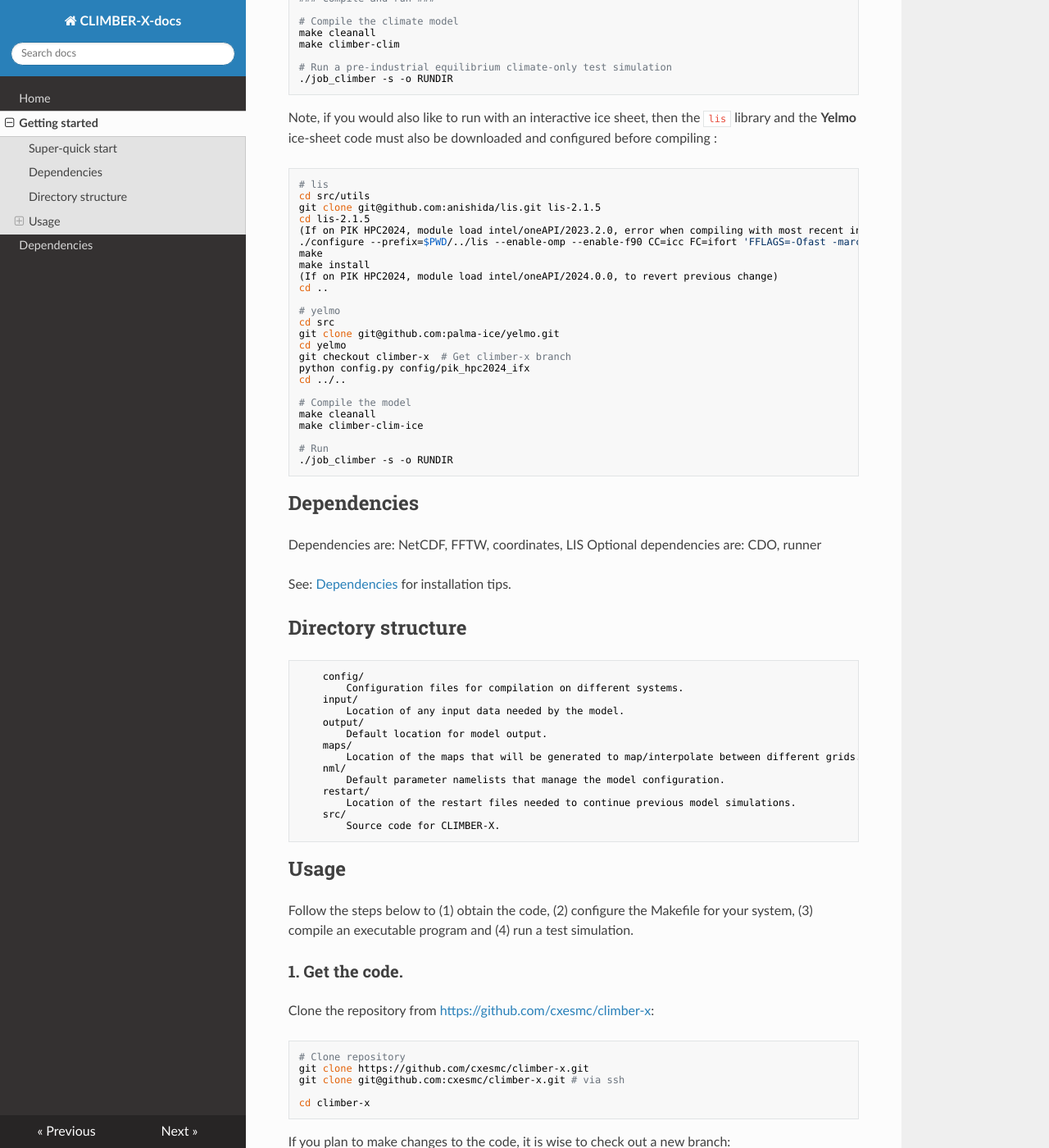
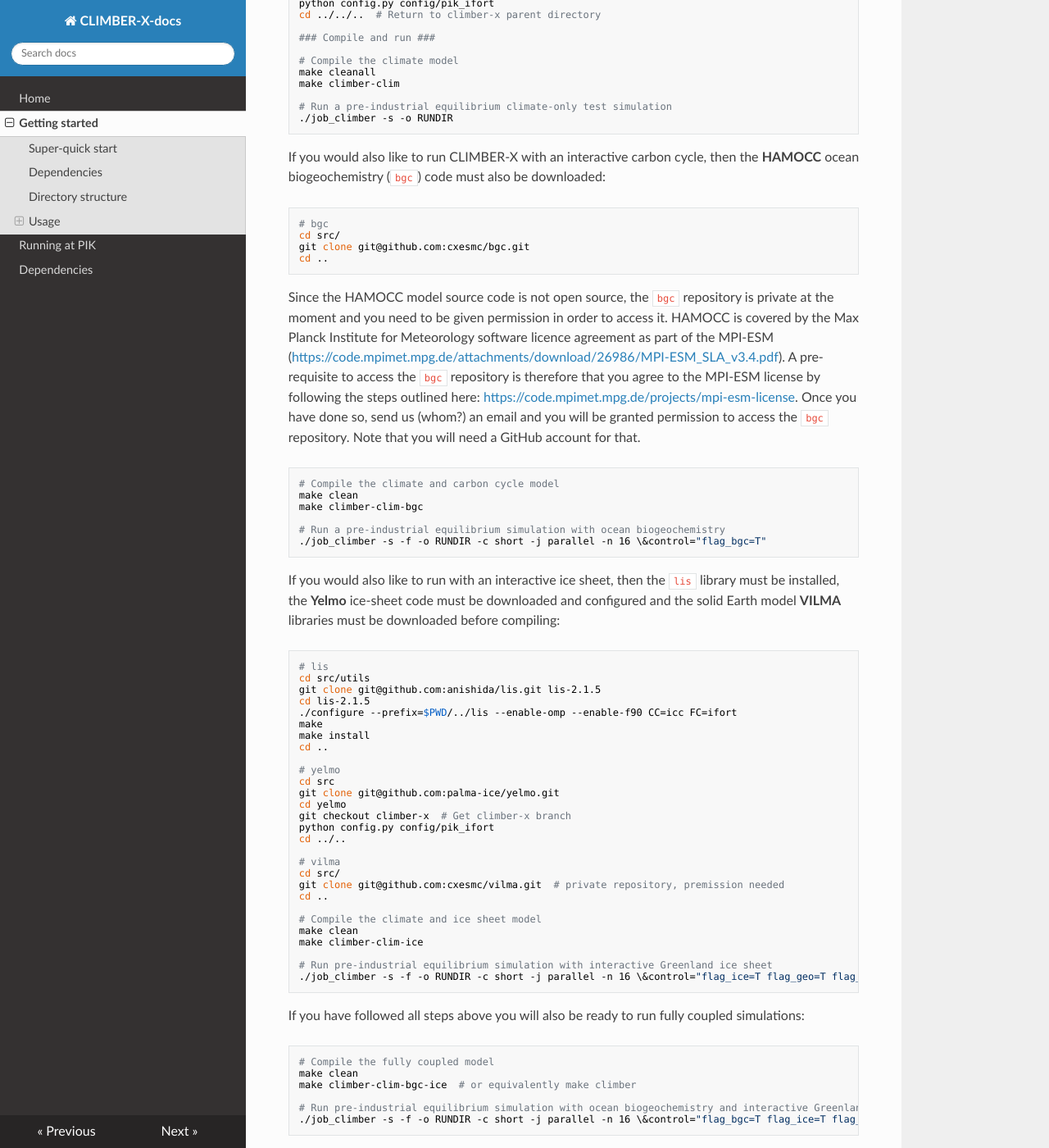
Before and after one commit to cxesmc/climber-docs, an MkDocs documentation site: the page built from docs/getting-started.md, in a window 1280 px wide and 1400 px high, scrolled down 779 px. Shown: the whole window at 82% size. Built offline with MkDocs 1.6.1, drawn with Linux system fonts in a browser that asks for light colours; nearby versions of some CDN libraries; some of the changed text lies outside the part shown.

Commit message:
added running-at-pik file

````diff
--- a/docs/getting-started.md
+++ b/docs/getting-started.md
@@ -1,13 +1,15 @@
 # Getting started
 
 Here you can find the basic information and steps needed to get **CLIMBER-X** running.
+
+If you want to run the model at PIK, see: [Running-at-PIK](running-at-pik.md) for detailed instructions.
 
 ## Super-quick start
 
 A summary of commands to get started is given below, assuming you are installing the PIK cluster using the `ifort` compiler. For more detailed information see subsequent sections.
 
 ```bash
-### Download the climber code ###
+### Download the CLIMBER-X code ###
 
 # Clone repository
 git clone git@github.com:cxesmc/climber-x.git
@@ -25,7 +27,7 @@
 rm fftw-3.3.10.tar.gz
 mv fftw-3.3.10 fftw
 cd fftw
-./configure --prefix=$PWD --enable-openmp CC=icx F77=ifx 'FFLAGS=-Ofast -march=core-avx2 -mtune=core-avx2 -traceback' 'CFLAGS=-Ofast -march=core-avx2 -mtune=core-avx2 -traceback'
+./configure --prefix=$PWD --enable-openmp CC=icc F77=ifort
 make
 make install
 cd ..
@@ -34,7 +36,7 @@
 cd src/utils/
 git clone git@github.com:cxesmc/coordinates.git
 cd coordinates
-python config.py config/pik_hpc2024_ifx
+python config.py config/pik_ifort
 cd ../../..  # Return to climber-x parent directory
 
 ### Compile and run ###
@@ -47,19 +49,45 @@
 ./job_climber -s -o RUNDIR
 ```
 
-Note, if you would also like to run with an interactive ice sheet, then the `lis`
-library and the **Yelmo** ice-sheet code must also be downloaded and configured before compiling :
+If you would also like to run CLIMBER-X with an interactive carbon cycle, then the **HAMOCC**
+ocean biogeochemistry (`bgc`) code must also be downloaded:
+
+```bash
+# bgc
+cd src/
+git clone git@github.com:cxesmc/bgc.git
+cd ..
+```
+Since the HAMOCC model source code is not open source, the `bgc` repository is private at the moment and
+you need to be given permission in order to access it. HAMOCC is covered by the Max Planck Institute for
+Meteorology software licence agreement as part of the MPI-ESM ([https://code.mpimet.mpg.de/attachments/download/26986/MPI-ESM_SLA_v3.4.pdf](https://code.mpimet.mpg.de/attachments/download/26986/MPI-ESM_SLA_v3.4.pdf)).
+A pre-requisite to access the `bgc` repository is therefore that you agree to the MPI-ESM license
+by following the steps outlined here: [https://code.mpimet.mpg.de/projects/mpi-esm-license](https://code.mpimet.mpg.de/projects/mpi-esm-license).
+Once you have done so, send us (whom?) an email and you will be granted permission to access
+the `bgc` repository.
+Note that you will need a GitHub account for that.
+
+```bash
+# Compile the climate and carbon cycle model
+make clean
+make climber-clim-bgc
+
+# Run a pre-industrial equilibrium simulation with ocean biogeochemistry
+./job_climber -s -f -o RUNDIR -c short -j parallel -n 16 \&control="flag_bgc=T"
+```
+
+If you would also like to run with an interactive ice sheet, then the `lis`
+library must be installed, the **Yelmo** ice-sheet code must be downloaded and configured
+and the solid Earth model **VILMA** libraries must be downloaded before compiling:
 
 ```bash
 # lis
 cd src/utils
 git clone git@github.com:anishida/lis.git lis-2.1.5
 cd lis-2.1.5
-(If on PIK HPC2024, module load intel/oneAPI/2023.2.0, error when compiling with most recent intel OneAPI 2024.0)
-./configure --prefix=$PWD/../lis --enable-omp --enable-f90 CC=icc FC=ifort 'FFLAGS=-Ofast -march=core-avx2 -mtune=core-avx2 -traceback' 'CFLAGS=-Ofast -march=core-avx2 -mtune=core-avx2 -traceback'
+./configure --prefix=$PWD/../lis --enable-omp --enable-f90 CC=icc FC=ifort
 make
 make install
-(If on PIK HPC2024, module load intel/oneAPI/2024.0.0, to revert previous change)
 cd ..
 
 # yelmo
@@ -67,16 +95,33 @@
 git clone git@github.com:palma-ice/yelmo.git
 cd yelmo
 git checkout climber-x  # Get climber-x branch
-python config.py config/pik_hpc2024_ifx
+python config.py config/pik_ifort
 cd ../..
 
-# Compile the model
-make cleanall
+# vilma
+cd src/
+git clone git@github.com:cxesmc/vilma.git  # private repository, premission needed
+cd ..
+
+# Compile the climate and ice sheet model
+make clean
 make climber-clim-ice
 
-# Run
-./job_climber -s -o RUNDIR
+# Run pre-industrial equilibrium simulation with interactive Greenland ice sheet
+./job_climber -s -f -o RUNDIR -c short -j parallel -n 16 \&control="flag_ice=T flag_geo=T flag_smb=T flag_imo=T ice_model_name=yelmo ice_domain_name=GRL-16KM"
 ```
+
+If you have followed all steps above you will also be ready to run fully coupled simulations:
+
+```bash
+# Compile the fully coupled model
+make clean
+make climber-clim-bgc-ice  # or equivalently make climber
+
+# Run pre-industrial equilibrium simulation with ocean biogeochemistry and interactive Greenland ice sheet
+./job_climber -s -f -o RUNDIR -c short -j parallel -n 16 \&control="flag_bgc=T flag_ice=T flag_geo=T flag_smb=T flag_imo=T ice_model_name=yelmo ice_domain_name=GRL-16KM"
+```
+
 
 ## Dependencies
 
@@ -160,12 +205,12 @@
 make climber-clim
 ```
 
-There are currently four different versions of **CLIMBER-X** that can be compiled:
+There are currently four different flavors of **CLIMBER-X** that can be compiled:
 
-- `climber-clim`: minimal configuration with ocn,atm,lnd,sic
-- `climber-clim-bgc`: clim plus with bgc
-- `climber-clim-ice`: clim plus with ice
-- `climber-clim-bgc-ice`: clim plus with bgc and ice
+- `climber-clim`: minimal climate configuration with atmosphere, ocean, sea ice and land
+- `climber-clim-bgc`: clim plus with ocean biogeochemistry
+- `climber-clim-ice`: clim plus with ice sheets
+- `climber-clim-bgc-ice`: clim plus with ocean biogeochemistry and ice sheets
 
 These can be compiled by calling the individual names, e.g. `make climber-clim` or `make climber-clim-bgc-ice`. By default, it is also possible to call `make climber` as a shorter alias for `make climber-clim-bgc-ice`.
 
--- a/mkdocs.yml
+++ b/mkdocs.yml
@@ -2,6 +2,7 @@
 nav:
     - Home: index.md
     - Getting started: getting-started.md
+    - Running at PIK: running-at-pik.md
     - Dependencies: dependencies.md
 #theme: mkdocs
 theme:
````
Also changed, not shown: docs/running-at-pik.md (added, +155 -0 lines).
